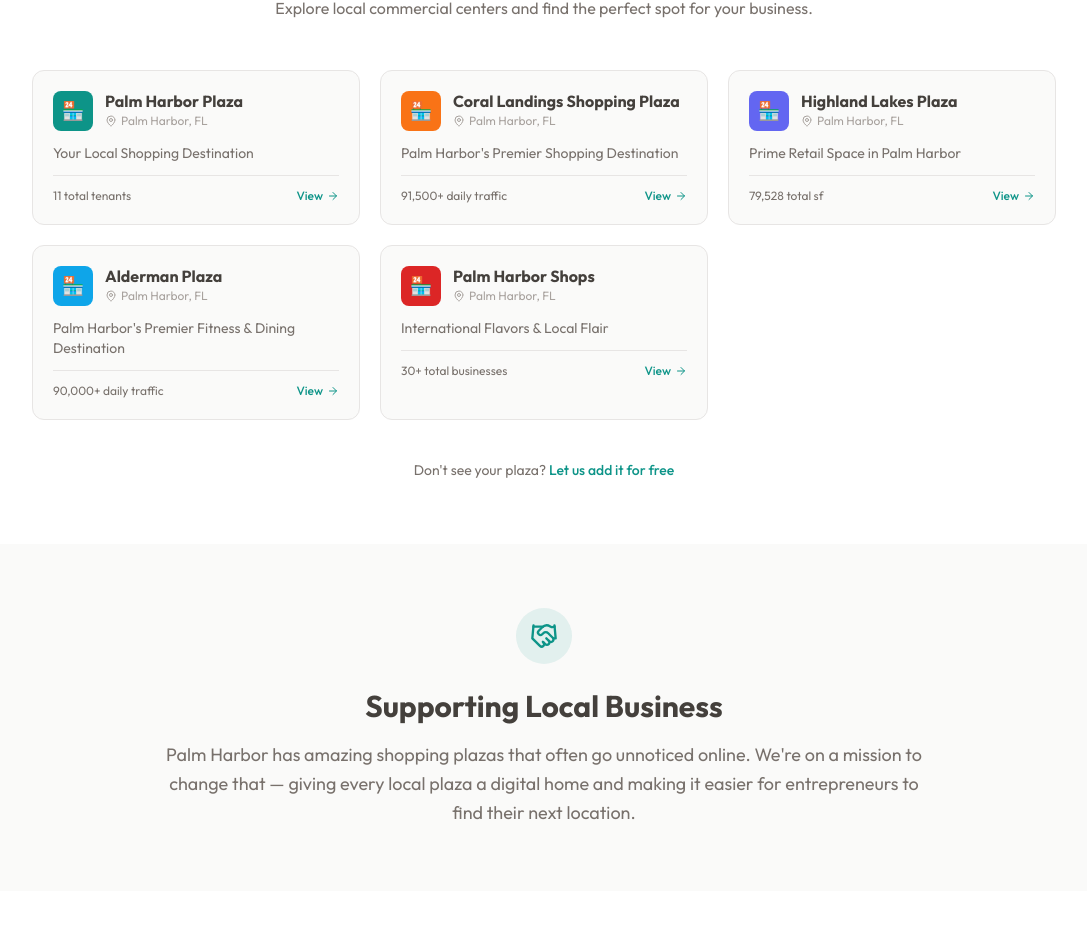
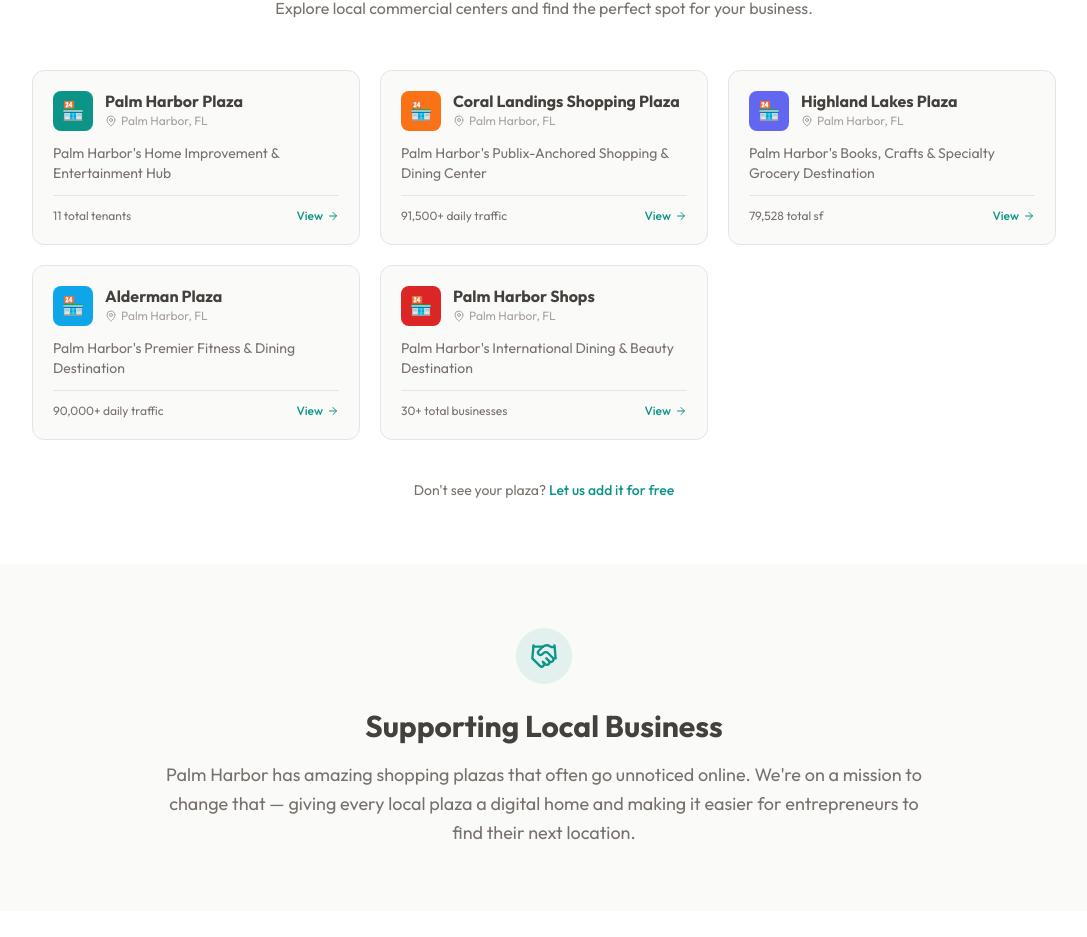
Before and after one commit to stephennewman/newmanpropertiesllc, a Next.js app: page / in a window 1280 px wide. Shown: the part 1251-2188 px from the top of the page, without its empty margins (96-1183 px from the left). Built offline with nearby package versions, Linux system fonts and the light colour scheme.

Commit message:
Update plaza taglines to descriptive destination-style messaging

```diff
--- a/data/properties.ts
+++ b/data/properties.ts
@@ -72,7 +72,7 @@
   palmharborplaza: {
     slug: "palmharborplaza",
     name: "Palm Harbor Plaza",
-    tagline: "Your Local Shopping Destination",
+    tagline: "Palm Harbor's Home Improvement & Entertainment Hub",
     description: "Palm Harbor Plaza is a vibrant community shopping center on US Highway 19, featuring a diverse mix of home improvement stores, entertainment venues, and family-friendly businesses. From hardware supplies to dance classes, this plaza serves as a one-stop destination for Palm Harbor residents.",
     address: "35267 US Hwy 19 N",
     city: "Palm Harbor",
@@ -131,7 +131,7 @@
   corallandings: {
     slug: "corallandings",
     name: "Coral Landings Shopping Plaza",
-    tagline: "Palm Harbor's Premier Shopping Destination",
+    tagline: "Palm Harbor's Publix-Anchored Shopping & Dining Center",
     description: "Coral Landings is a Publix-anchored neighborhood shopping center in the heart of Palm Harbor's affluent trade area. With over 91,500 vehicles passing daily on US Highway 19, the plaza offers exceptional visibility and a dynamic mix of national retailers, dining, and professional services.",
     address: "33211 US Hwy 19 N",
     city: "Palm Harbor",
@@ -188,7 +188,7 @@
   highlandlakes: {
     slug: "highlandlakes",
     name: "Highland Lakes Plaza",
-    tagline: "Prime Retail Space in Palm Harbor",
+    tagline: "Palm Harbor's Books, Crafts & Specialty Grocery Destination",
     description: "Highland Lakes Plaza is an established 79,528 SF retail center anchored by Barnes & Noble and Michaels, with Trader Joe's opening soon. Located on US Highway 19 with excellent visibility and 359 parking spaces, the plaza serves an affluent Palm Harbor community with a diverse tenant mix.",
     address: "33561 US Hwy 19 N",
     city: "Palm Harbor",
@@ -303,7 +303,7 @@
   palmharborshops: {
     slug: "palmharborshops",
     name: "Palm Harbor Shops",
-    tagline: "International Flavors & Local Flair",
+    tagline: "Palm Harbor's International Dining & Beauty Destination",
     description: "Palm Harbor Shops is a unique shopping destination featuring an eclectic mix of international dining and beauty services. From all-you-can-eat sushi to authentic Mediterranean cuisine, plus over 14 beauty salons and spas, this plaza offers a diverse experience for Palm Harbor residents.",
     address: "35857 US Hwy 19 N",
     city: "Palm Harbor",
```
